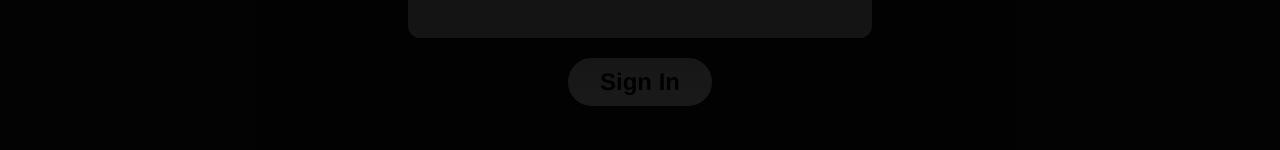
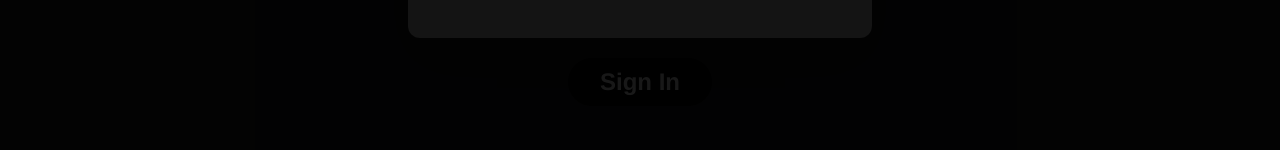
Before and after one commit to princegnivo/iCloud_Lost, a React (Vite) app: page / in a window 1280 px wide. Shown: the part 486-636 px from the top of the page. Built offline with nearby package versions, Linux system fonts and the light colour scheme.

Commit message:
Update Landing.jsx

```diff
--- a/src/components/Landing.jsx
+++ b/src/components/Landing.jsx
@@ -13,7 +13,7 @@ const Landing = () => {
   };
 
   return (
-    <div className="landing flex flex-col items-center text-center text-white bg-customBG-dark h-fit pt-20">
+    <div className="landing flex flex-col items-center text-center text-black bg-customBG-light h-fit pt-20">
       {!signInRequest ? (
         <div className="container flex flex-col items-center justify-center gap-4 w-full mb-20">
           <div className="icloud-animate flex flex-col items-center justify-center p-2 gap-2">
@@ -31,7 +31,7 @@ const Landing = () => {
           </div>
           <div className="icloud-content flex flex-col items-center justify-center p-2 gap-6 xl:gap-10">
             <button
-              className="sign-in-btn rounded-3xl py-2 px-8 xl:text-2xl font-semibold bg-white text-black hover:bg-white/50"
+              className="sign-in-btn rounded-3xl py-2 px-8 xl:text-2xl font-semibold bg-black text-white hover:bg-neutral-800"
               onClick={handleSignInButton}
             >
               Sign In
@@ -43,8 +43,8 @@ const Landing = () => {
             </p>
             <div className="card flex flex-col xl:flex-row gap-10 items-center mx-10 sm:mx-0">
               <div
-                className="app-list flex flex-col items-center justify-center px-6 py-10 rounded-2xl gap-6 bg-customBG-dark w-full max-w-[32rem]"
-                style={{ boxShadow: "0px 10px 50px rgba(0, 0, 0, 1)" }}
+                className="app-list flex flex-col items-center justify-center px-6 py-10 rounded-2xl gap-6 bg-white w-full max-w-[32rem]"
+                style={{ boxShadow: "0px 10px 50px rgba(0, 0, 0, 0.05)" }}
               >
                 <img src={appList} alt="app list" className="w-72 lg:w-96" />
                 <h2 className="text-start w-full font-semibold text-xl">
@@ -59,8 +59,8 @@ const Landing = () => {
                 </p>
               </div>
               <div
-                className="app-list flex flex-col items-center justify-center px-6 py-10 rounded-2xl gap-6 bg-customBG-dark w-full max-w-[32rem]"
-                style={{ boxShadow: "0px 10px 50px rgba(0, 0, 0, 1)" }}
+                className="app-list flex flex-col items-center justify-center px-6 py-10 rounded-2xl gap-6 bg-white w-full max-w-[32rem]"
+                style={{ boxShadow: "0px 10px 50px rgba(0, 0, 0, 0.05)" }}
               >
                 <img src={icloud2tb} alt="2TB plan" className="w-44 lg:w-56" />
                 <h2 className="text-start w-full font-semibold text-xl">
@@ -75,7 +75,7 @@ const Landing = () => {
                   more at{" "}
                   <a
                     href="https://www.apple.com/icloud/"
-                    className="text-blue-500 hover:text-blue-700 underline"
+                    className="text-blue-600 hover:text-blue-800 underline"
                   >
                     apple.com/icloud.
                   </a>
```
